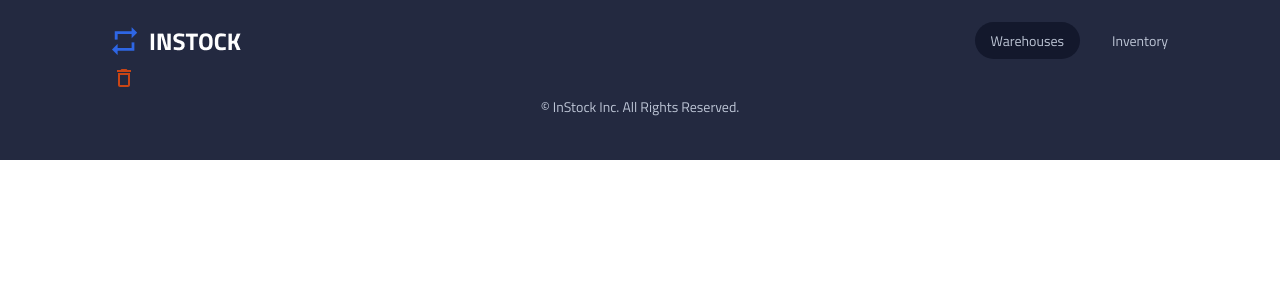
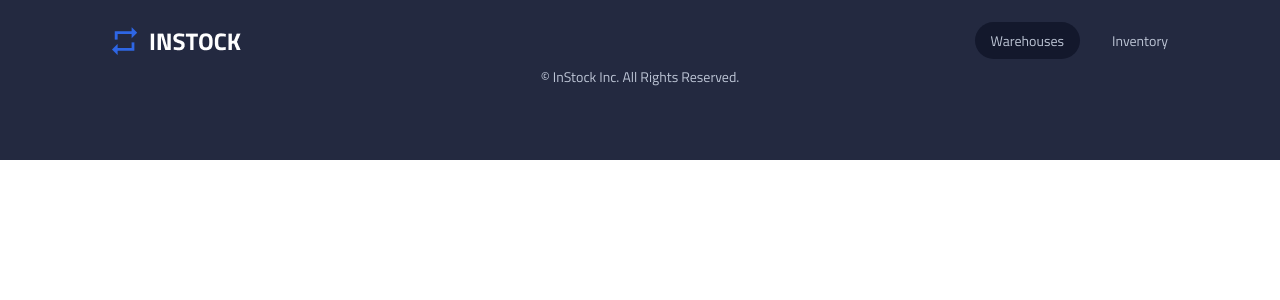
Before and after one commit to Muudy12/golden-lions-InStock, a React (Vite) app: page /warehouses/add in a window 1280 px wide. Shown: the top 300 px of the page. Built offline with nearby package versions, Linux system fonts and the light colour scheme; a web font is replaced by a local one.

Commit message:
delete my testing

```diff
--- a/src/pages/Warehouses/AddNewWarehouse/AddNewWarehouse.jsx
+++ b/src/pages/Warehouses/AddNewWarehouse/AddNewWarehouse.jsx
@@ -5,7 +5,7 @@ import DeleteModal from '../../../components/Warehouse/DeleteModal/DeleteModal'
 function AddNewWarehouse() {
   return (
     <div>
-      <DeleteModal />
+
     </div>
   )
 }
```
Also changed, not shown: src/components/Header/Header.jsx (line endings or trailing spaces).
